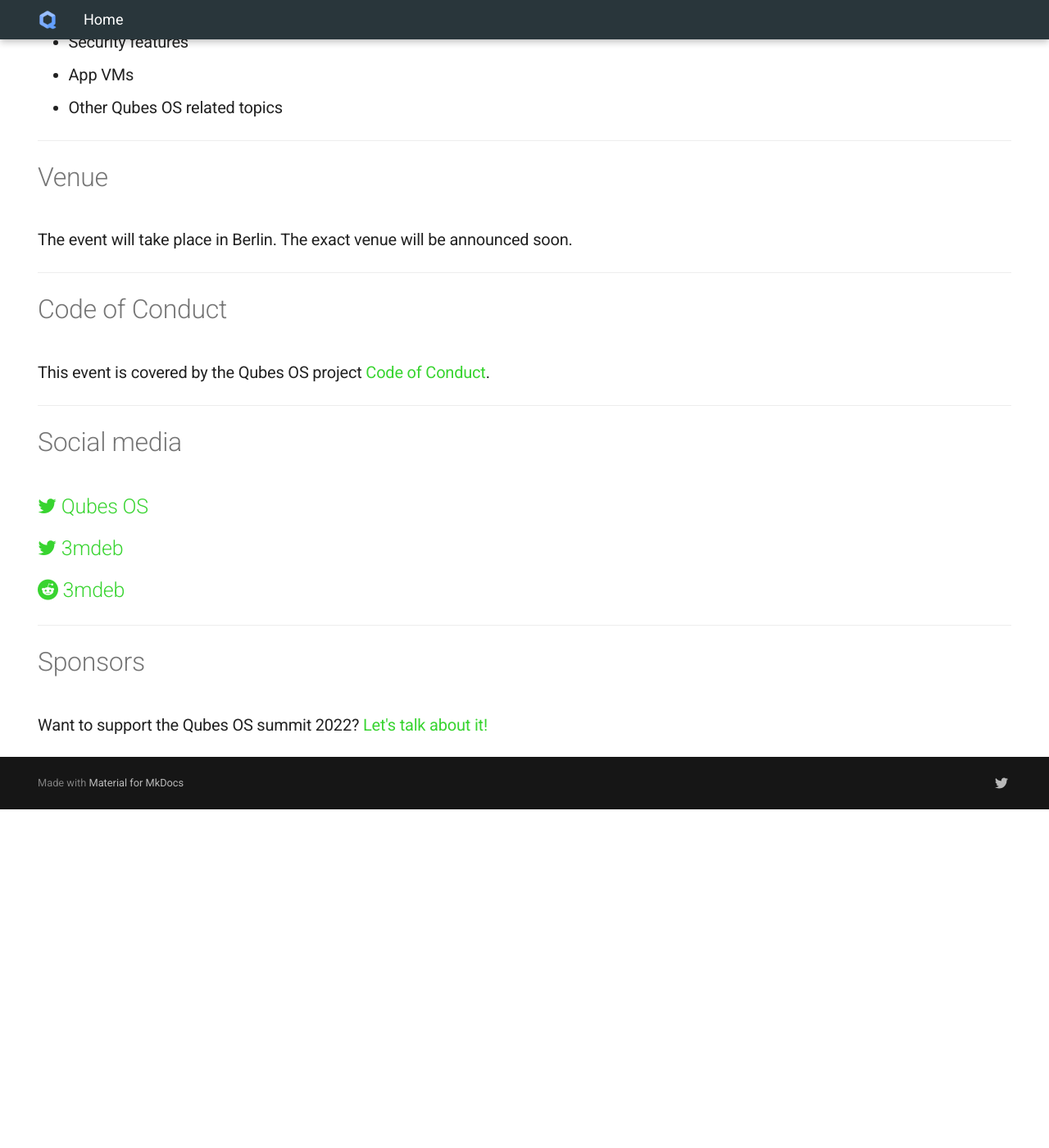
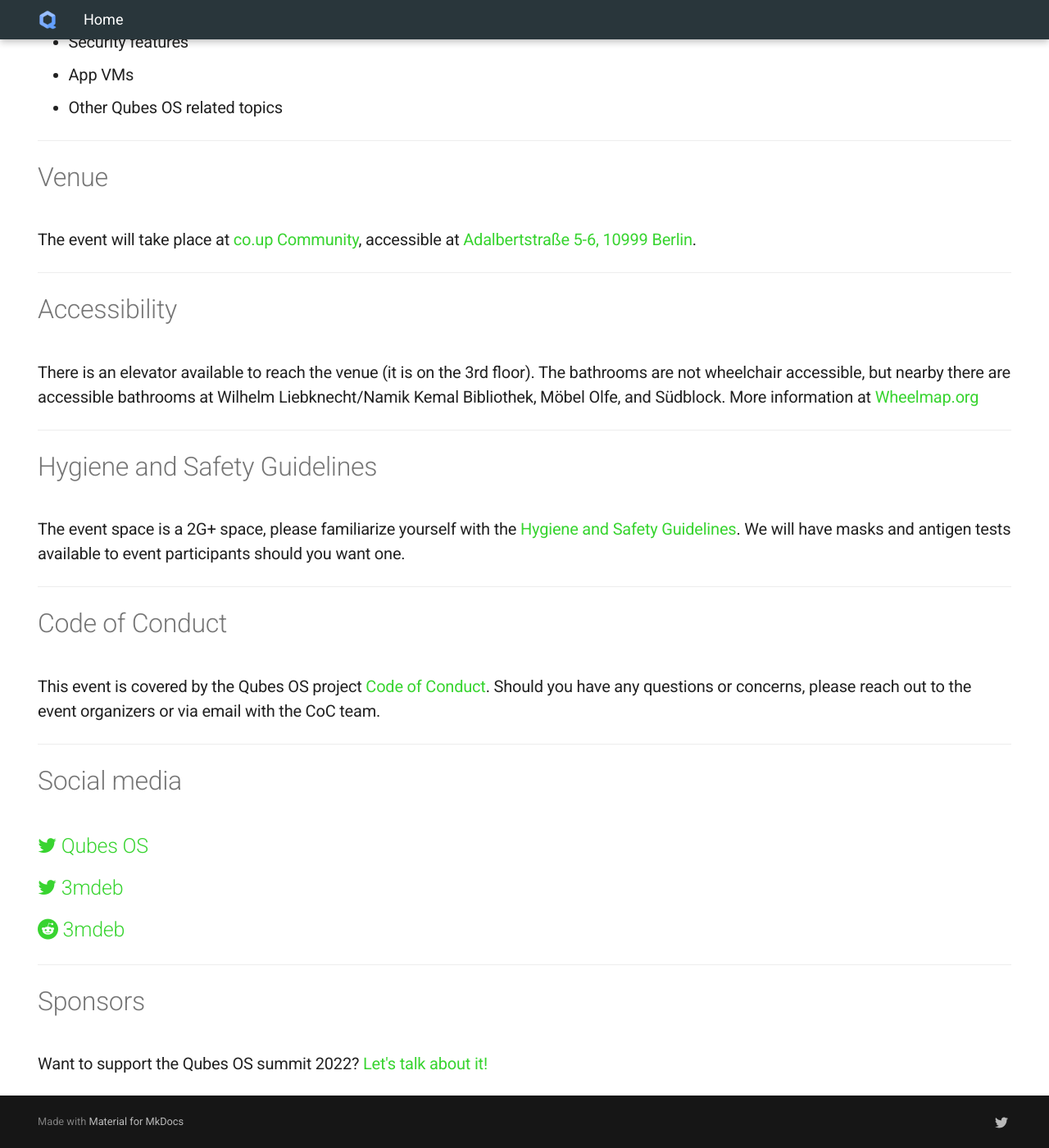
Before and after one commit to 3mdeb/3mdeb-QubesOS, an MkDocs documentation site: the page built from docs/index.md, in a window 1280 px wide and 1400 px high, scrolled down 1285 px. Shown: the whole window at 82% size. Built offline with MkDocs 1.6.1 and Material for MkDocs 9.7.7, drawn with Linux system fonts in a browser that asks for light colours; before the commit the page ends 2272 px from its top, so only the background shows below that.

Commit message:
added venue information

```diff
--- a/docs/index.md
+++ b/docs/index.md
@@ -61,7 +61,28 @@
 </h1>
 
 <h3 align="left" style="margin-top: 0px;">
-The event will take place in Berlin. The exact venue will be announced soon.
+The event will take place at <a href="https://co-up.de/about/" target="_blank">co.up Community</a>, accessible at <a href="https://www.openstreetmap.org/?mlat=52.5003&mlon=13.4198#map=16/52.5003/13.4198" target="_blank">Adalbertstraße 5-6, 10999 Berlin</a>.
+</h3>
+
+---
+
+<h1 align="left" style="margin-top: 0px;">
+Accessibility
+</h1>
+
+<h3 align="left" style="margin-top: 0px;">
+There is an elevator available to reach the venue (it is on the 3rd floor). The bathrooms are not wheelchair accessible, but nearby there are accessible bathrooms at Wilhelm Liebknecht/Namik Kemal Bibliothek, Möbel Olfe, and Südblock. More information at <a href="https://www.wheelmaps.org" target="_blank">Wheelmap.org</a>
+</h3>
+
+---
+
+<h1 align="left" style="margin-top: 0px;">
+Hygiene and Safety Guidelines
+</h1>
+
+<h3 align="left" style="margin-top: 0px;">
+
+The event space is a 2G+ space, please familiarize yourself with the <a href="https://co-up.de/hygiene-safety-guidelines/" target="_blank">Hygiene and Safety Guidelines</a>. We will have masks and antigen tests available to event participants should you want one.
 </h3>
 
 ---
@@ -71,7 +92,7 @@
 
 <h3 align="left" style="margin-top: 0px;">
 This event is covered by the Qubes OS project
-<a href="https://www.qubes-os.org/code-of-conduct/" target="_blank">Code of Conduct</a>.
+<a href="https://www.qubes-os.org/code-of-conduct/" target="_blank">Code of Conduct</a>. Should you have any questions or concerns, please reach out to the event organizers or via email with the CoC team.
 </h3>
 
 <!--
```
